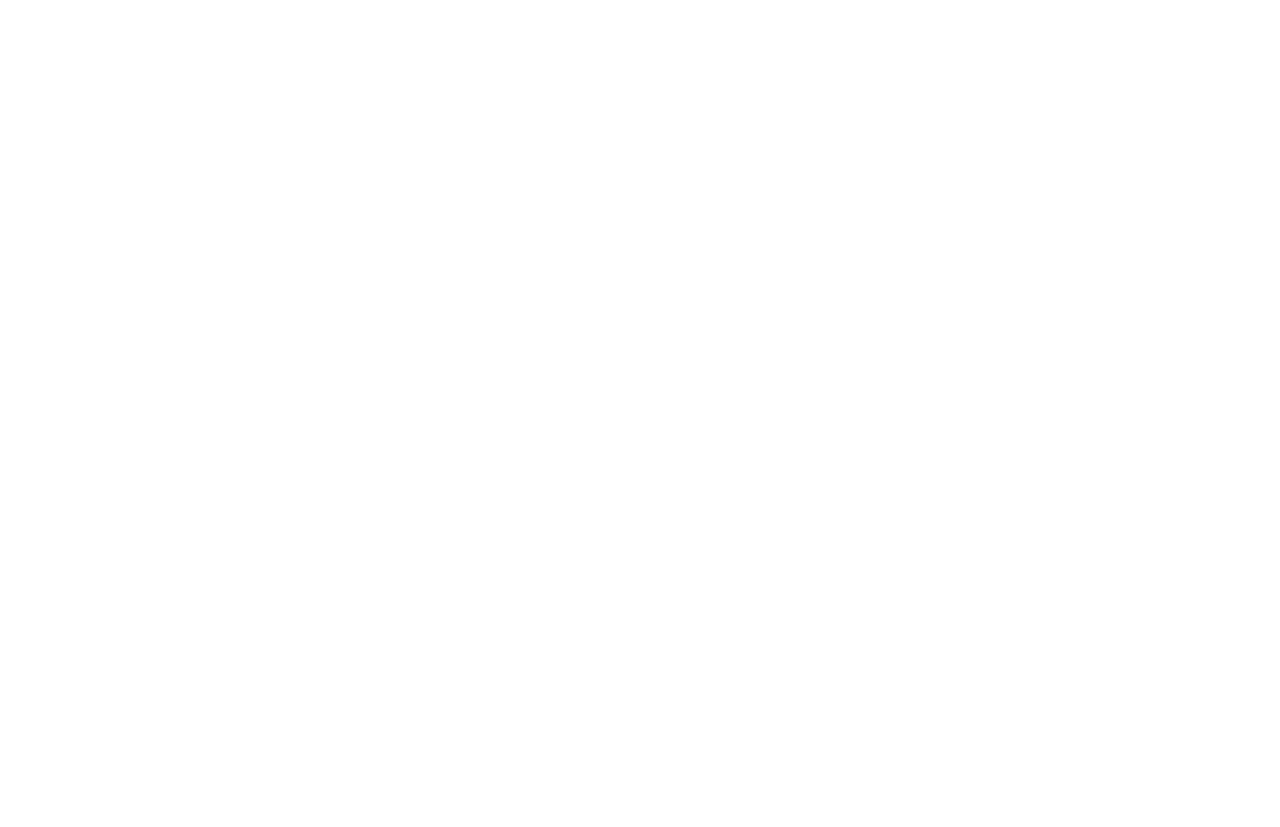
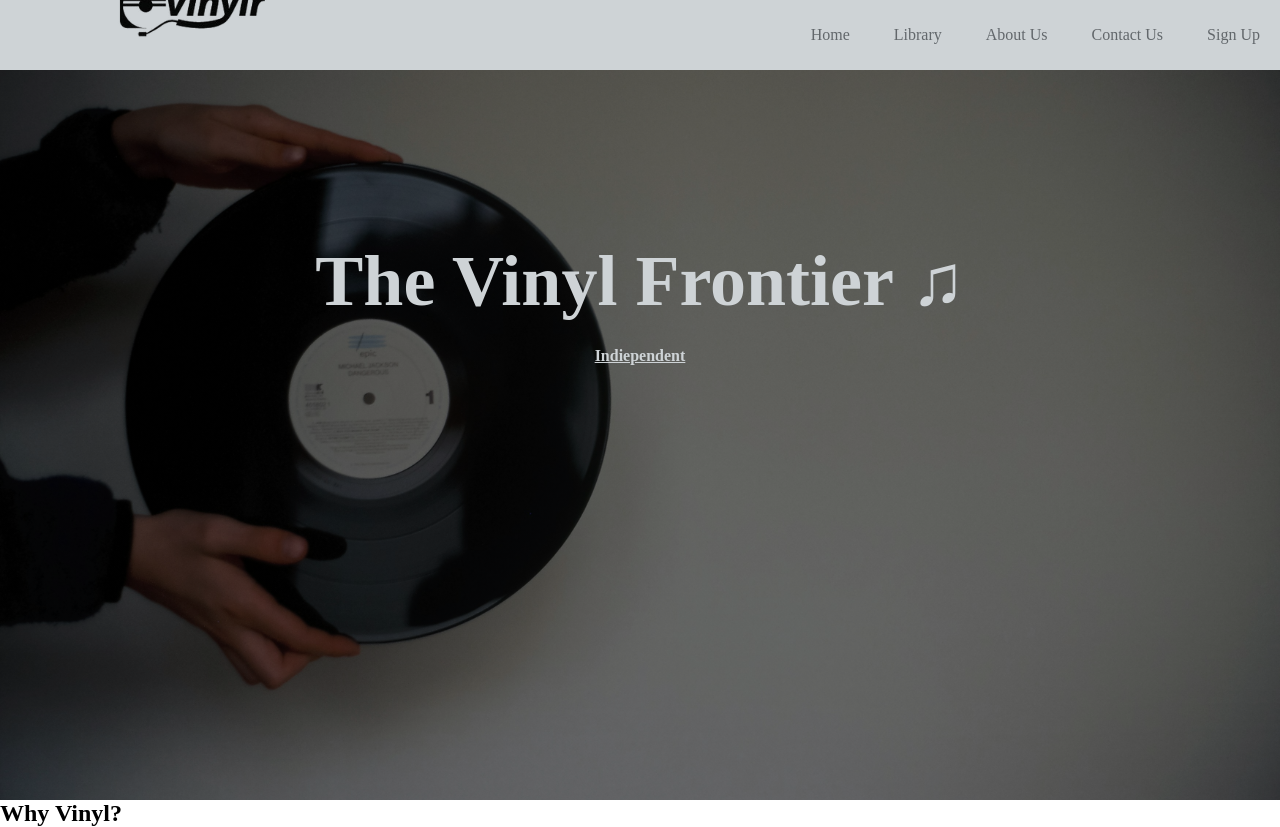
Before and after one commit to JessicaKazi/The-Vinyl-Frontier, a plain HTML site: page index.html in a window 1280 px wide. Before the commit the page ends 800 px from the top, so only its background shows below. Drawn offline with Linux system fonts and the light colour scheme; a web font is replaced by a local one.

Commit message:
banner @1 done

```diff
--- a/index.html
+++ b/index.html
@@ -21,7 +21,40 @@
 </head>
 
 <body>
+    <header>
+        <div class="banner">
+            <div class="navbar">
+                <img src="Images/vinyl logo.png" class="banner-img1">
+                <ul>
+                    <li><a href="">Home</a></li>
+                    <li><a href="">Library</a></li>
+                    <li><a href="">About Us</a></li>
+                    <li><a href="">Contact Us</a></li>
+                    <li><a href="signup.html">Sign Up</a></li>
+                </ul>
+            </div>
 
+            <div class="content">
+                <h1>The Vinyl Frontier <span>&#9835;</span></h1>
+                <p>Indiependent</p>
+            </div>
+        </div>
+    </header>
+
+    <main>
+
+        <section>
+            <div class="container">
+                <div class="section-title">
+                    <h1>Why Vinyl?</h1>
+                    <div class="line"></div>
+                </div>
+                <div class="services">
+
+                </div>
+            </div>
+        </section>
+    </main>
 </body>
 
 </html>
--- a/styles.css
+++ b/styles.css
@@ -5,15 +5,16 @@
 }
 
 body {
+    font-family: "MuseoModerno", "Funnel Display";
+}
 
-}
+/* Sign Up / Log In Page */
 
 .back-main {
     justify-content: center;
     display: flex;
     align-items: center;
     min-height: 100vh;
-    font-family: "MuseoModerno", "Funnel Display";
     background-image: url(Images/vinyldarker.jpg);
     background-size: cover;
     background-repeat: no-repeat;
@@ -115,3 +116,76 @@ button:hover {
 #checked:checked ~ .signup label {
     transform: scale(-6);
 }
+
+/* Sign Up / Log In Page */
+
+/* Home Page */
+
+.banner {
+  width: 100%;
+  height: 100vh;
+  background-image:  linear-gradient(rgba(0, 0, 0, 0.5), rgba(0, 0, 0, 0.5)), url(Images/hand\ holding\ a\ vinyl.jpg);
+  background-position: center;
+  background-size: cover
+}
+
+.navbar {
+    width: 100%;
+    margin: auto;
+    padding: 35px 0;
+    display: flex;
+    align-items: center;
+    justify-content: space-between;
+    background-color: #CED3D6;
+    height: 5vh;
+}
+
+.banner-img1 {
+    width: 30%;
+    cursor: pointer;
+    padding: 90px 0;
+}
+
+.navbar ul li {
+    list-style: none;
+    display: inline-block;
+    margin: 0 20px;
+    position: relative;
+}
+
+.navbar ul li a {
+    text-decoration: none;
+    color: #62676B;
+}
+
+.content {
+    width: 100%;
+    position: absolute;
+    text-align: center;
+    color: #CED3D6;
+    padding-top: 90px;
+}
+
+.content h1{
+    font-size: 4.5em;
+    margin-top: 80px;
+
+}
+
+span {
+    animation: titlespin 1s infinite alternate-reverse;
+}
+
+.content p{
+    margin: 20px auto;
+    font-weight: 900;
+    line-height: 25px;
+    text-decoration: underline;
+}
+
+@keyframes titlespin {
+    0% { color: #CED3D6; }
+  50% { color: #62676B; }
+  100% { color: #151618; }
+}
+/* Home Page */
```
Also changed, not shown: Images/vinyl logo.png (added).
